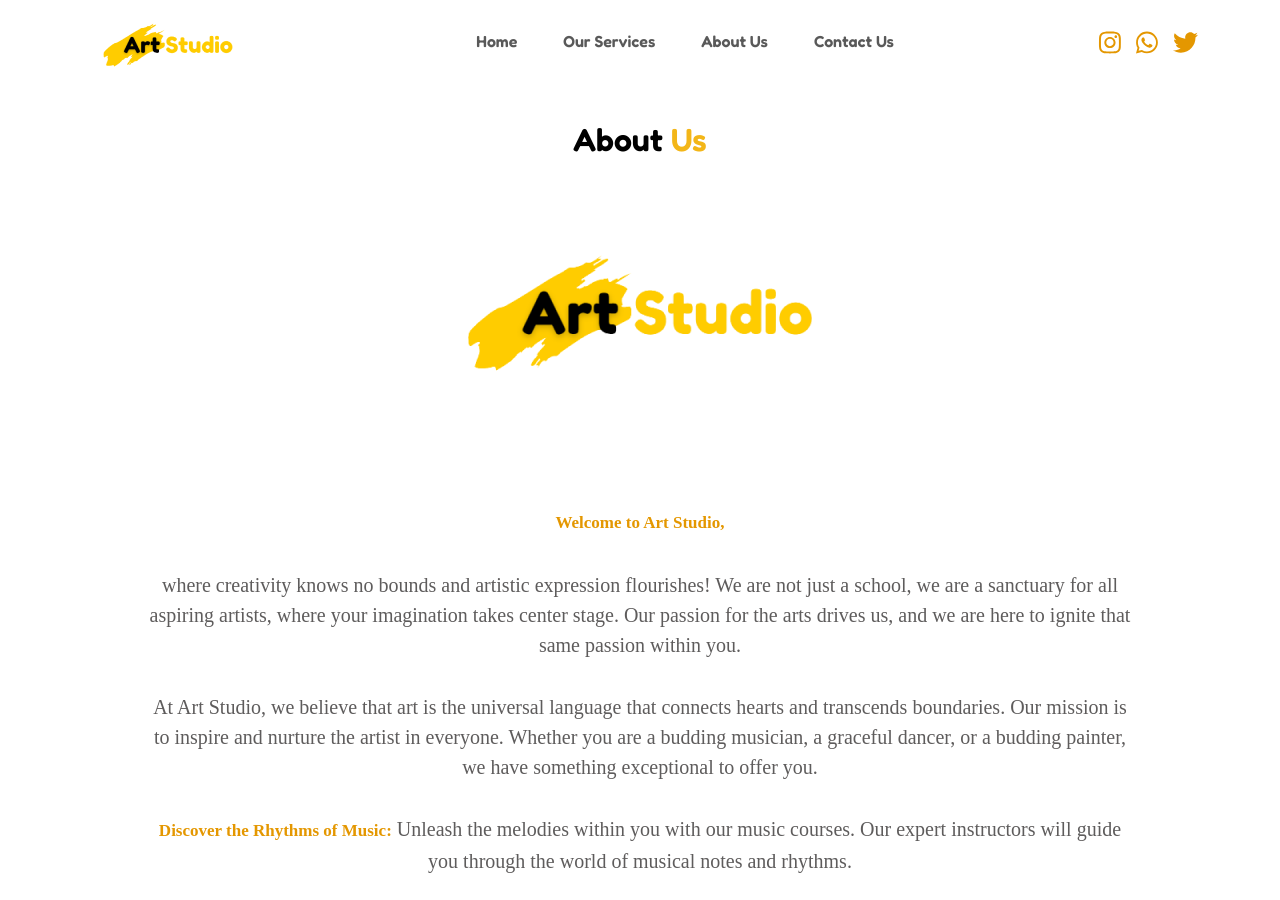
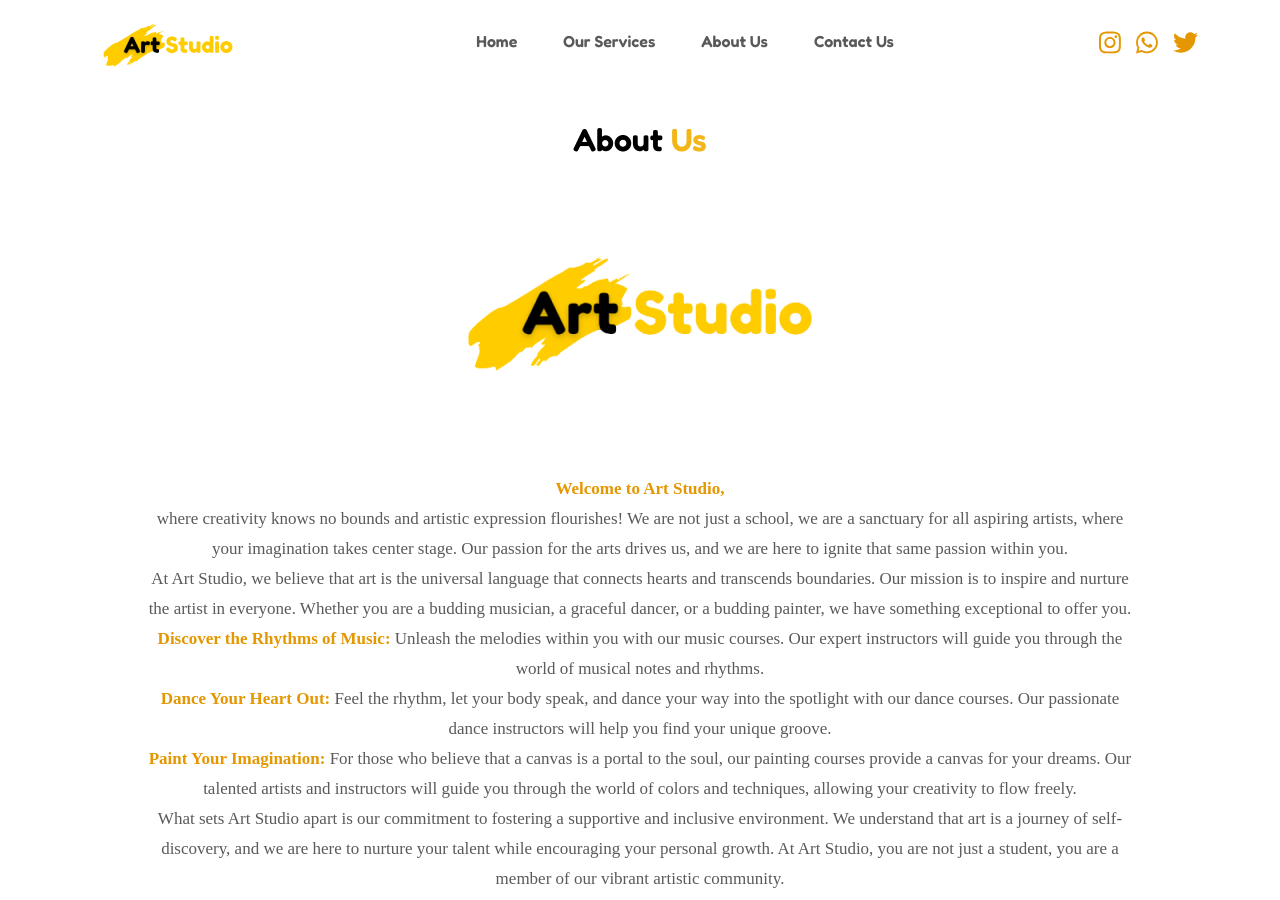
Before and after one commit to Putri-R/art-studio, a React (Create React App) app in the folder Development/art-studio/: page /about-us in a window 1280 px wide. Shown: the top 900 px of the page. Built offline with nearby package versions, Linux system fonts and the light colour scheme; a web font is replaced by a local one.

Commit message:
Update Style

```diff
--- a/Development/art-studio/src/pages/Event1 Page/event1Page.css
+++ b/Development/art-studio/src/pages/Event1 Page/event1Page.css
@@ -35,7 +35,7 @@
     font-weight: 700;
 }
 
-.date p{
+.event1 .date p{
     margin-top: 20px;
 }
 
@@ -43,10 +43,10 @@
     margin: 66px 0px;
 }
 
-.markdown-container{
+.markdown-container p{
     color: #5a5a5a;
     font-family: 'Nokora';
-    font-size: 16px;
+    font-size: 17px;
     line-height: 30px;
     margin: 0 auto;
     max-width: 993px;
@@ -54,7 +54,6 @@
 
 .markdown-container strong {
     color: rgba(228, 151, 0, 1);
-    font-size: 17px;
 }
 
 @media (max-width: 415px){
--- a/Development/art-studio/src/pages/Event2 Page/event2Page.css
+++ b/Development/art-studio/src/pages/Event2 Page/event2Page.css
@@ -35,7 +35,7 @@
     font-weight: 700;
 }
 
-.date p{
+.event2 .date p{
     margin-top: 20px;
 }
 
@@ -46,10 +46,10 @@
     border-radius: 20px;
 }
 
-.markdown-container{
+.markdown-container p{
     color: #5a5a5a;
     font-family: 'Nokora';
-    font-size: 16px;
+    font-size: 17px;
     line-height: 30px;
     margin: 0 auto;
     max-width: 993px;
@@ -57,7 +57,6 @@
 
 .markdown-container strong {
     color: rgba(228, 151, 0, 1);
-    font-size: 17px;
 }
 
 @media (max-width: 415px){
--- a/Development/art-studio/src/pages/Event3 Page/event3Page.css
+++ b/Development/art-studio/src/pages/Event3 Page/event3Page.css
@@ -35,7 +35,7 @@
     font-weight: 700;
 }
 
-.date p{
+.event3 .date p{
     margin-top: 20px;
 }
 
@@ -46,10 +46,10 @@
     border-radius: 20px;
 }
 
-.markdown-container{
+.markdown-container p{
     color: #5a5a5a;
     font-family: 'Nokora';
-    font-size: 16px;
+    font-size: 17px;
     line-height: 30px;
     margin: 0 auto;
     max-width: 993px;
@@ -57,7 +57,6 @@
 
 .markdown-container strong {
     color: rgba(228, 151, 0, 1);
-    font-size: 17px;
 }
 
 @media (max-width: 415px){
--- a/Development/art-studio/src/pages/Landing Page/Hero Page/heroPage.css
+++ b/Development/art-studio/src/pages/Landing Page/Hero Page/heroPage.css
@@ -7,6 +7,7 @@
     gap: 80px;
     margin: 100px 0px 0px 0px;
 }
+
 .hero_group{
     margin-top: 20px;
 }
@@ -16,6 +17,8 @@
     font-size: 60px;
     font-weight: 700;
     width: 605px;
+    text-align: left;
+    margin-top: 0px;
 }
 
 .hero_group h1 span{
@@ -29,6 +32,7 @@
     font-weight: 700;
     line-height: 30px;
     width: 605px;
+    text-align: left;
 }
 
 .hero-button{
@@ -53,10 +57,9 @@
     .hero{
         display: flex;
         flex-direction: column;
-        justify-content: center;
-        align-items: center;
         gap: 20px;
         margin-bottom: 30px;
+        margin: -80px 0px 0px 0px;
     }
 
     .hero_group{
@@ -73,12 +76,15 @@
         font-size: 25px;
         width: 360px;
         margin-left: -30px;
+        text-align: center;
+        margin-top: 150px;
     }
 
     .hero_group p{
         width: 360px;
         font-size: 14px;
         margin-left: -30px;
+        text-align: center;
     }
 
     .hero-button{
@@ -89,6 +95,7 @@
 @media (min-width: 431px) and (max-width: 885px){
     .hero_group{
         width: 270px;
+        margin: 10px 0px -50px 0px;
     }
 
     .hero_group img{
--- a/Development/art-studio/src/pages/Landing Page/Latest Events/latestEvents.css
+++ b/Development/art-studio/src/pages/Landing Page/Latest Events/latestEvents.css
@@ -46,6 +46,8 @@ h2 span{
     font-size: 16px;
     font-weight: 700;
     line-height: 30px;
+    text-align: left;
+    margin-top: 5px;
 }
 
 .event-group .date{
@@ -103,6 +105,10 @@ button:hover{
         text-align: center;
     }
 
+    .event-group p{
+        text-align: center;
+    }
+
     .latestevent-group{
         display: flex;
         flex-direction: column;
```
